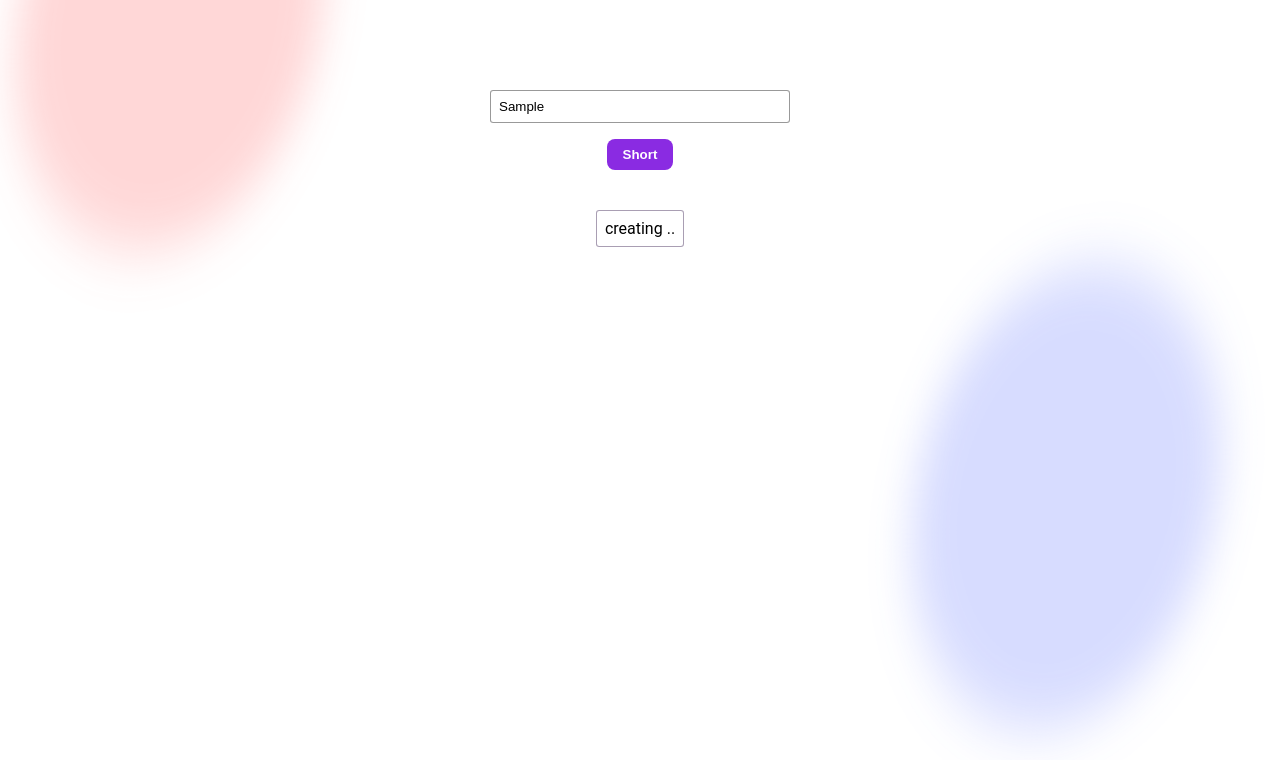
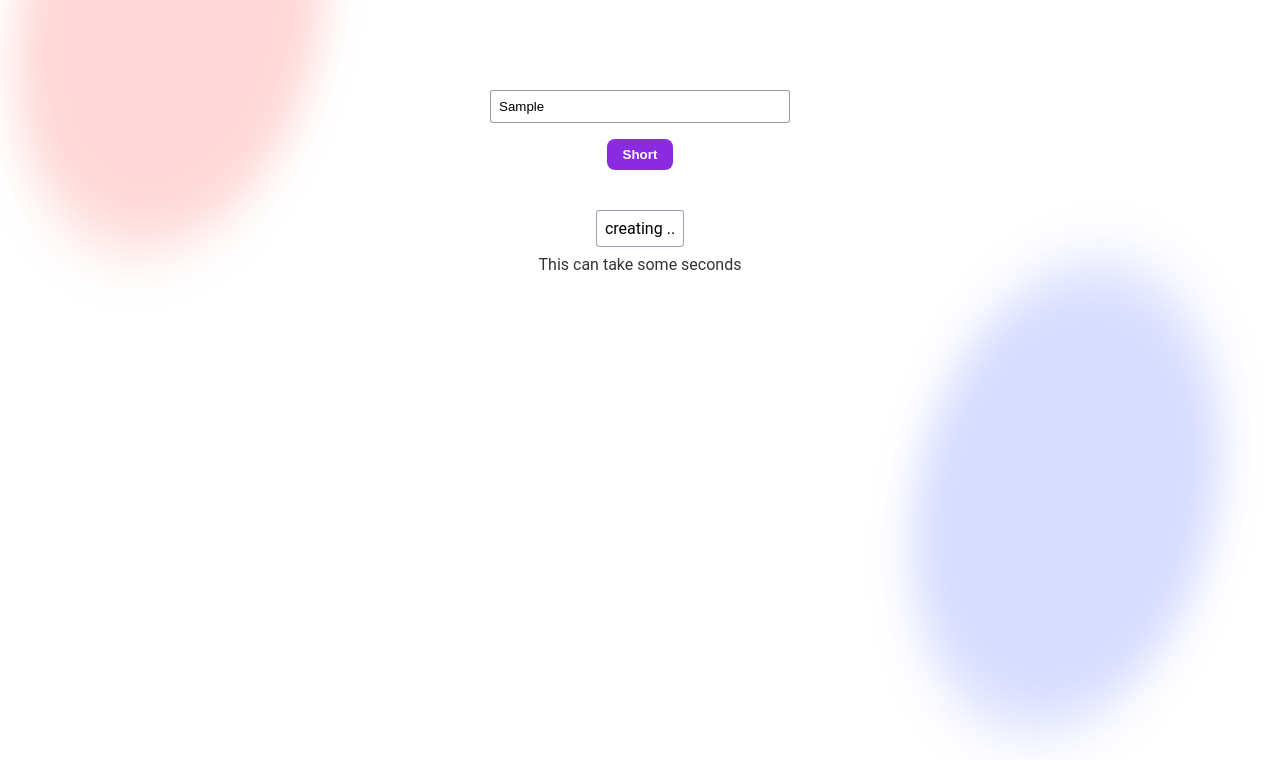
Before and after one commit to RobertSDM/cener, a website built with Vite: page frontend/index.html in a window 1280 px wide. Both pictures are taken after typing "Sample" into the empty fields and a click on the button "Short". Shown: the part 143-903 px from the top of the page. Built offline with nearby package versions, Linux system fonts and the light colour scheme.

Commit message:
feat: adding message while creating

```diff
--- a/frontend/backend.js
+++ b/frontend/backend.js
@@ -3,6 +3,7 @@ const linkInput = document.getElementById("__link_input");
 const showShortLinkEl = document.getElementById("__show_short-link");
 const copyShortLink = document.getElementById("__copy_short-link");
 const containerLink = document.getElementById("__container-link");
+const showMessage = document.getElementById("__show_message");
 
 /**
  * @type {"NOT_STARTED" | "ON_GOING" | "COMPLETED"}
@@ -53,6 +54,7 @@ const validadeLink = (link) => {
 const addLoadAnimation = () => {
     showShortLinkEl.style["color"] = "black";
     showShortLinkEl.innerText = "creating";
+    showMessage.classList.remove("hidden");
     let dots = "";
 
     let timer;
@@ -85,13 +87,14 @@ const handleSubmit = (event) => {
 
     const timer = addLoadAnimation();
 
-    copyShortLink.classList.add("hidden")
+    copyShortLink.classList.add("hidden");
 
     if (validadeLink(link)) {
         createLink(link).then((res) => {
             CREATING_STATUS = "COMPLETED";
             clearInterval(timer);
             if (res) {
+                showMessage.classList.add("hidden");
                 showShortLinkEl.innerText = res["Content"].shortened_link;
                 copyShortLink.classList.remove("hidden");
                 copyShortLink.classList.add("show-block");
--- a/frontend/main.js
+++ b/frontend/main.js
@@ -18,10 +18,10 @@ const containerShowLinks = `
     <div id="__container-show-short-link">
         <span id="__show_short-link"></span>
         <button
-            id="__copy_short-link"
-            class="__transparent_bg_button hidden"
+        id="__copy_short-link"
+        class="__transparent_bg_button hidden"
         >
-            <i class="fa-regular fa-copy"></i>
+        <i class="fa-regular fa-copy"></i>
         </button>
     </div>`;
 
@@ -32,5 +32,6 @@ app.innerHTML = `
         ${form}
         <div id="__container-link" class="hidden">
             ${containerShowLinks}
+            <div id="__show_message">This can take some seconds</div>
         </div>
 `;
--- a/frontend/style.css
+++ b/frontend/style.css
@@ -6,7 +6,7 @@
 }
 
 :root {
-  font-family: "Roboto", sans-serif;
+    font-family: "Roboto", sans-serif;
 }
 
 html,
@@ -63,7 +63,9 @@ body {
 }
 
 #__container-link {
-    justify-content: center;
+    align-items: center;
+    row-gap: 0.5rem;
+    flex-direction: column;
     margin-top: 2.5rem;
 }
 
@@ -130,6 +132,11 @@ body {
         transform: translate(-50%, -50%) rotate(360deg) scale(1);
     }
 }
+
+#__show_message {
+    color: rgba(0, 0, 0, 0.8);
+}
+
 .show-flex {
     display: flex;
 }
```
